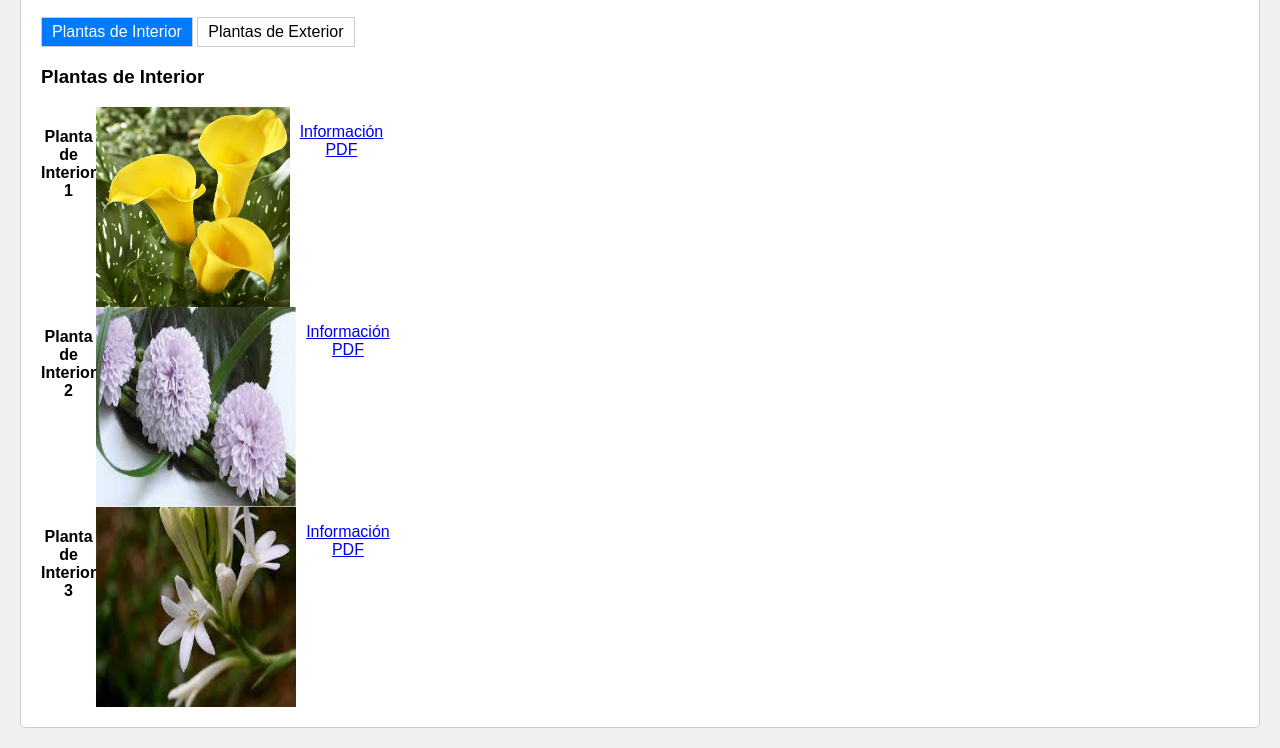
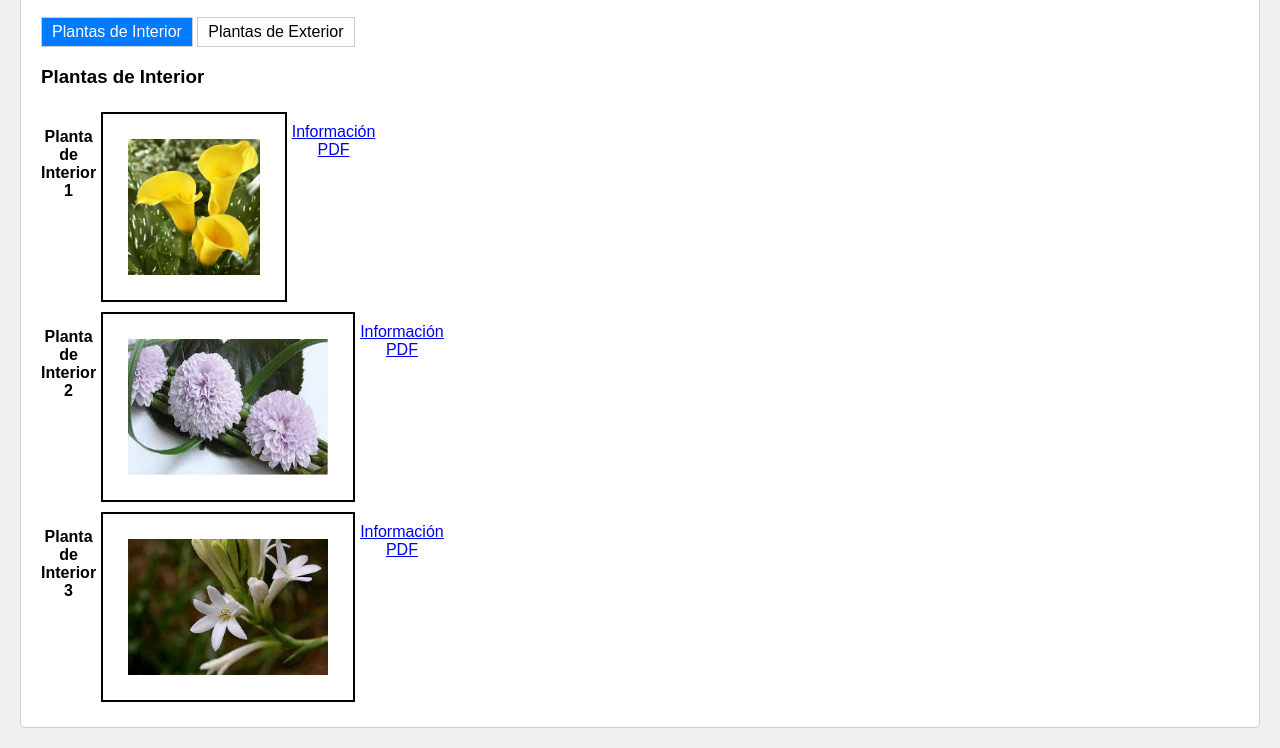
Before and after one commit to KinnaGt/ACT1-Teoria, a plain HTML site: page index.html in a window 1280 px wide. Shown: the part 2245-2993 px from the top of the page. Drawn offline with Linux system fonts and the light colour scheme.

Commit message:
Cambie el borde

```diff
--- a/estilosIA.css
+++ b/estilosIA.css
@@ -93,6 +93,7 @@ section {
     width: 200px; /* Ancho fijo para todas las plantas */
     height: 200px; /* Altura fija para todas las plantas */
     text-align: center; /* Centra el contenido dentro de cada planta */
+    border: 45px;
 }
 
 /* Estilos para las imágenes */
--- a/index.html
+++ b/index.html
@@ -47,6 +47,9 @@
 
         .plantas-categoria .planta img {
             margin-right: 10px; /* Espacio entre las imágenes */
+            border: 2px solid #000; /* 2px wide solid black border */
+            padding: 25px;
+            margin: 5px;
         }
     </style>
 </head>
```
